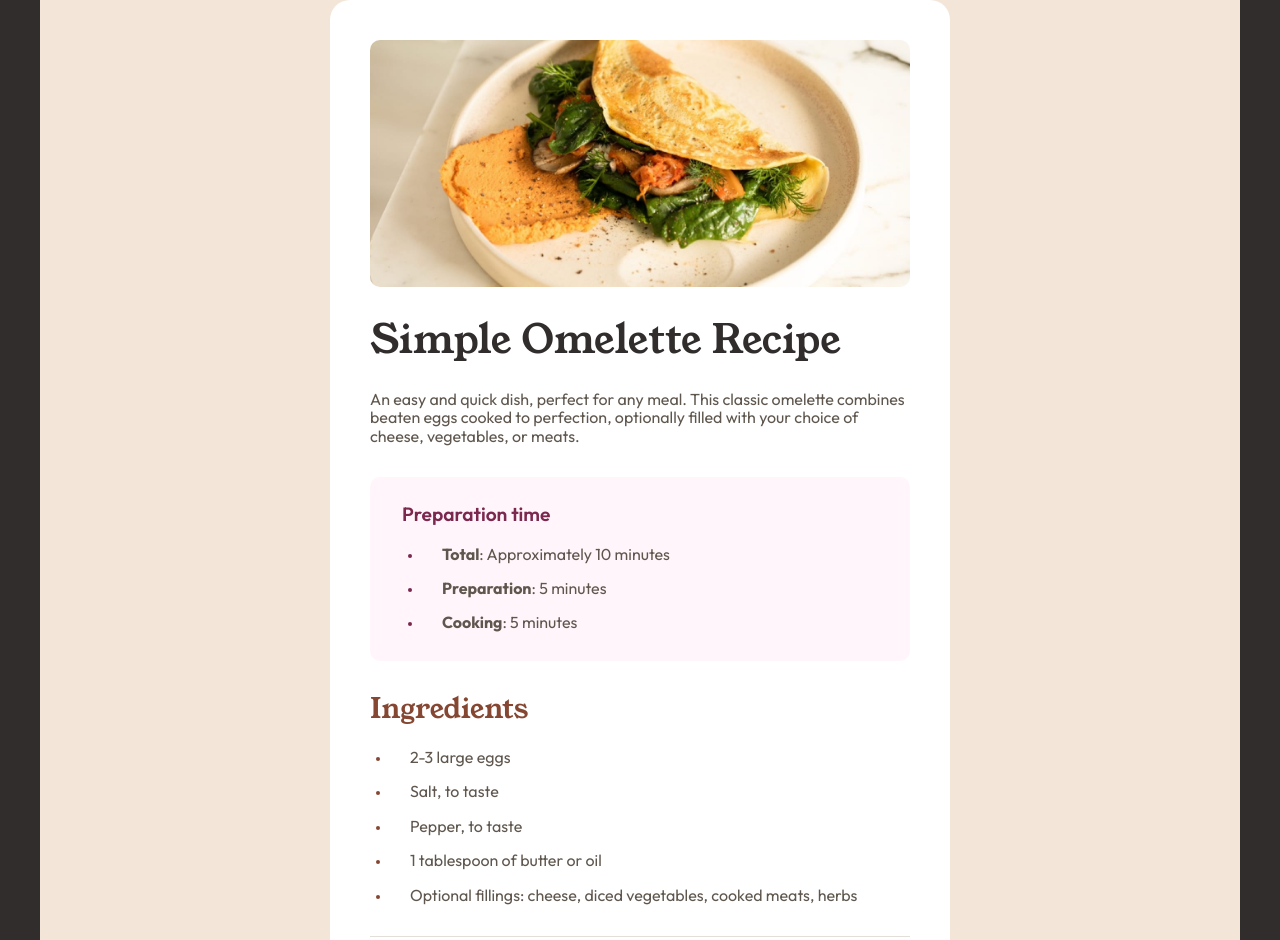
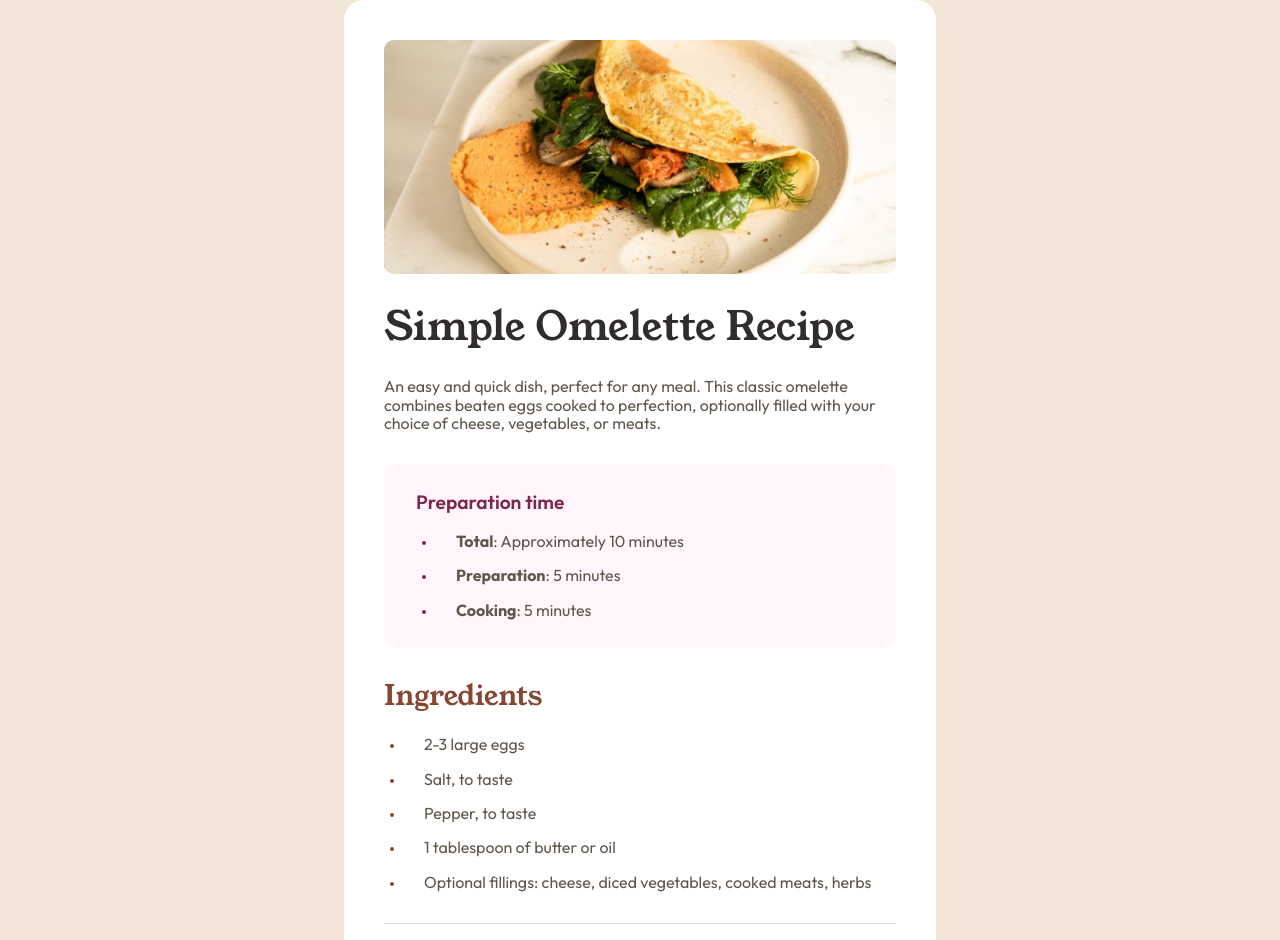
Before and after one commit to Mo-Kusan/Receipe-page, a plain HTML site: page index.html in a window 1280 px wide. Shown: the top 940 px of the page. Drawn offline with Linux system fonts and the light colour scheme.

Commit message:
adjust css

```diff
--- a/css/stylesheet.css
+++ b/css/stylesheet.css
@@ -107,11 +107,10 @@ li::marker {
 
 main {
     min-height: inherit;
-    width: 150vh;
 }
 
 #card {
-    width: 45%;
+    width: 40%;
     padding: 2.5em;
 }
 
--- a/index.html
+++ b/index.html
@@ -11,7 +11,7 @@
   <title>Frontend Mentor | Recipe page</title>
 
 </head>
-<body class="flex_center bgc_stone_900 stone_600">
+<body class="flex_center stone_600">
 <main class="stone_100 flex_center">
   <div id="card" class="white border_radius_20">
     <div id="wrapper_dish">
```
